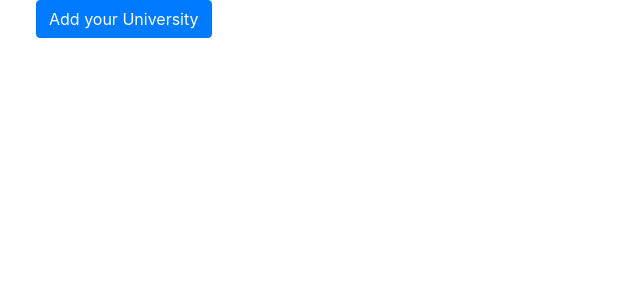
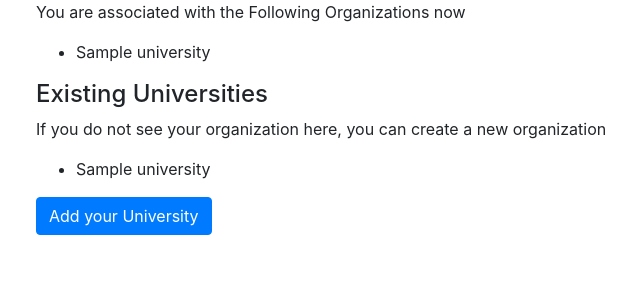
Before and after one commit to kisna72/alumni-email-list, a Django app: page / in a window 1280 px wide. Shown: the part 56-356 px from the top of the page, without its empty margins (49-689 px from the left). Run offline with Django 3.2, Linux system fonts and the light colour scheme; a user stored in the database is signed in; tables that the repository leaves empty hold one stand-in row (values such as "Sample post"); some libraries are stand-ins or nearby versions.

Commit message:
add code to add organization, and see organization details

```diff
--- a/emaillist/models.py
+++ b/emaillist/models.py
@@ -1,12 +1,11 @@
 from django.db import models
 from django.contrib.auth.models import User
-from organizations.models import Organization, OrganizationUser, OrganizationOwner
 from django_extensions.db.models import TimeStampedModel
 
 
 # Create your models here.
 class University(TimeStampedModel):
-    university_name = models.TextField()#Name of the university
+    university_name = models.CharField(max_length = 250)#Name of the university
 
     def __str__(self):
         return self.university_name
@@ -15,9 +14,15 @@ class UniversityOwner(TimeStampedModel):
     university = models.ForeignKey(University, on_delete=models.CASCADE)
     user = models.ForeignKey(User,  on_delete=models.CASCADE)
 
+    def __str__(self):
+        return self.user.username
+
 class UniversityStaff(TimeStampedModel):
     university = models.ForeignKey(University, on_delete=models.CASCADE)
     user = models.ForeignKey(User,  on_delete=models.CASCADE)
+
+    def __str__(self):
+        return self.university.university_name
 
 class Alumni(TimeStampedModel):
     first_name = models.CharField(max_length = 200)
--- a/emaillist/templates/emaillist/home.html
+++ b/emaillist/templates/emaillist/home.html
@@ -2,9 +2,23 @@
 
 {% block content %}
 	<div class="container">
-		{% if associated_unis|length < 1 %}
+		{% if len_associated_unis %}
 			<p> Your account is not associated with any University. Please create one, or ask your university staff to get invited.</p>
+
+		{% else %}
+			<p> You are associated with the Following Organizations now </p>
+			<ul>
+			{% for au in associated_unis %}
+				<li>{{au}}</li>
+
+			{% endfor %}
+			</ul>
+
+		{% endif %}
+
 			<h4> Existing Universities </h4>
+
+			<p> If you do not see your organization here, you can create a new organization </p>
 
 			<ul>
 			{% for u in universities %}
@@ -12,9 +26,9 @@
 			{% endfor %}
 			</ul>
 
-		{% endif %}
 
-		<a  href="/" class="btn btn-primary">Add your University</a>
+
+		<a  href="/add_organization/" class="btn btn-primary">Add your University</a>
 
 	</div>
 
--- a/emaillist/urls.py
+++ b/emaillist/urls.py
@@ -19,4 +19,12 @@ from . import views
 
 urlpatterns = [
     path('',views.home, name="emaillist_home"),
+    path('add_organization/',views.add_organization, name="organization_add"),
+    path('org/<int:organization_pk>/', views.organization_detail, name='organization_detail'),
+    #path('org/(?P<organization_pk>[\d]+)/$',views.organization_detail, name="organization_detail"),
+    path('org/(?P<organization_pk>[\d]+)/edit/$',views.organization_detail, name="edit_organization"),
+    path('org/(?P<organization_pk>[\d]+)/delete/$',views.organization_detail, name="delete_organization"),
+
+
+
 ]
--- a/emaillist/views.py
+++ b/emaillist/views.py
@@ -1,7 +1,7 @@
-from django.shortcuts import render
+from django.shortcuts import render, redirect, get_object_or_404
 from django.contrib.auth.decorators import login_required
 from .models import University, UniversityOwner, UniversityStaff
-from organizations.forms import OrganizationAddForm
+from .forms import UniversityForm
 # Create your views here.
 # Step 1 - Signup with a username password.
 
@@ -20,5 +20,96 @@ def home(request):
 
 	context["universities"] = universities
 	context["associated_unis"] = associated_unis
+	context["has_associated_unis"] = True if len(associated_unis)>0 else False
 
 	return render(request, "emaillist/home.html", context)
+
+@login_required
+def add_organization(request):
+	"""
+	Simple form with just the name of the university.
+	Univeristy Owner is automatically assigned to the current owner.
+	This person has delete access to the University.
+	Can add other owners.
+	"""
+	if request.method == "POST":
+		form = UniversityForm(request.POST)
+		if form.is_valid():
+			uni = form.save()
+			#Create Uni owner as well.
+			print(uni)
+			owner = UniversityOwner.objects.create(university = uni, user = request.user)
+			staff = UniversityStaff.objects.create(university = uni, user = request.user)
+
+			return redirect("emaillist_home")
+	else:
+		form = UniversityForm()
+
+	context = {}
+	context["form"] = form
+
+	return render(request, "emaillist/create_organization.html", context)
+
+
+@login_required
+def organization_detail(request, organization_pk):
+	"""
+	Details of the Organization.
+
+	Name , created, modified
+
+	Owners
+
+	Staffs
+
+	related emails
+
+
+	Buttons
+	--------
+	Add Owner. Owners can delete the organization....
+	Add Staff.
+	"""
+	organization = get_object_or_404(University, pk = organization_pk)
+	context = {}
+
+	owners = UniversityOwner.objects.filter(university = organization)
+	staffs = UniversityStaff.objects.filter(university = organization)
+
+	context["organization"] = organization
+	context["owners"] = owners
+	context["staffs"] = staffs
+
+	return render(request, "emaillist/organization_detail.html", context)
+
+
+
+@login_required
+def edit_organization(request, org_id):
+	"""
+	Simple form with just the name of the university.
+	Univeristy Owner is automatically assigned to the current owner.
+	This person has delete access to the University.
+	Can add other owners.
+	"""
+	org = get_object_or_404(University, pk = org_id)
+	# Only owner has rights to make changes to the organization.
+	org_owners = UniversityOwner.objects.filter(organization = org, user = request.user)
+	if len(org_owners) > 1:
+		pass
+	if request.method == "POST":
+		form = UniversityForm(request.POST)
+		if form.is_valid():
+			uni = form.save()
+			#Create Uni owner as well.
+			owner = UniversityOwner.objects.create(university = uni, user = request.user)
+			staff = UniversityStaff.objects.create(university = uni, user = request.user)
+
+			return redirect("emaillist_home")
+	else:
+		form = UniversityForm()
+
+	context = {}
+	context["form"] = form
+
+	return render(request, "emaillist/create_university.html", context)
--- a/requirements.txt
+++ b/requirements.txt
@@ -1,2 +1,5 @@
 Django==2.0.2
-pytz==2017.3
+django-extensions==1.9.9
+pytz==2018.3
+six==1.11.0
+typing==3.6.4
--- a/uno_email_list/urls.py
+++ b/uno_email_list/urls.py
@@ -20,5 +20,4 @@ urlpatterns = [
     path('admin/', admin.site.urls),
     path('',include('emaillist.urls')),
     path('accounts/',include('basicauth.urls')),
-    path('orgaccounts/', include('organizations.urls')),
 ]
```
Also changed, not shown: uno_email_list/settings.py (+2 -5 lines).
